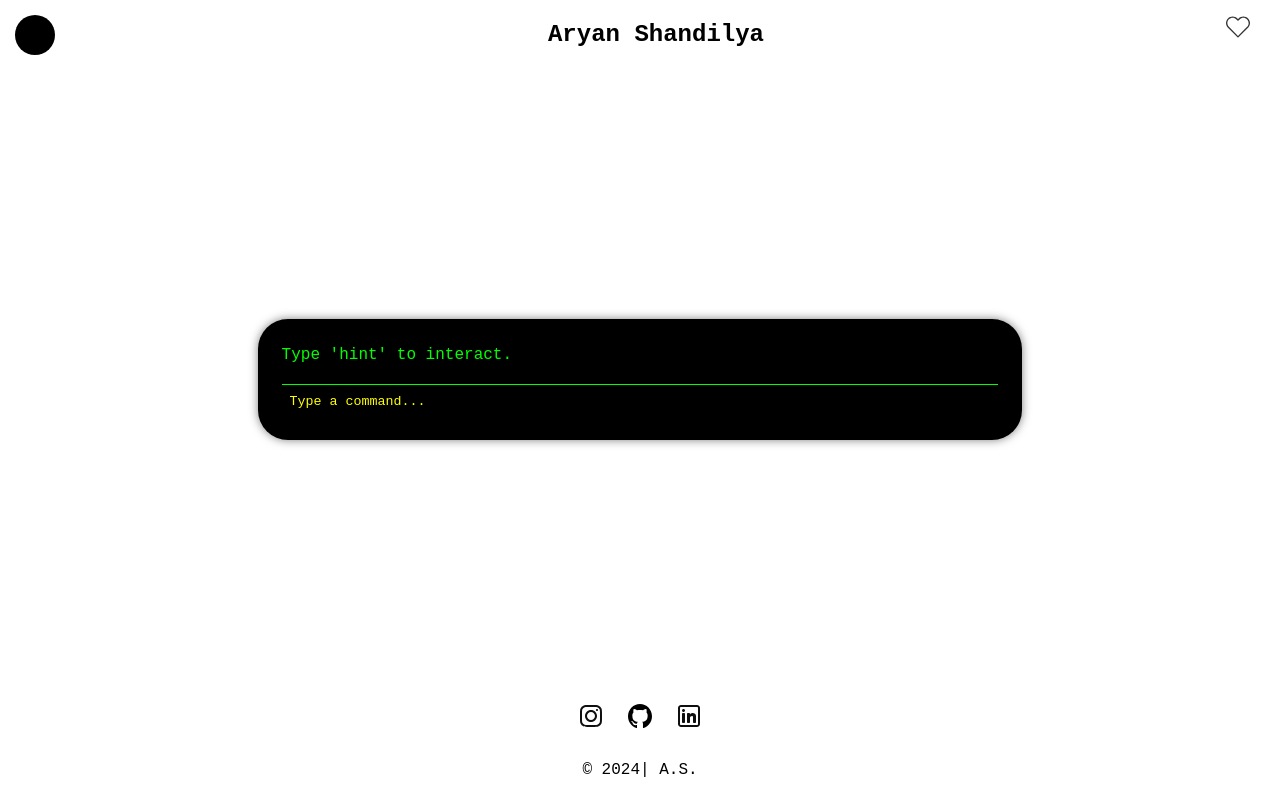
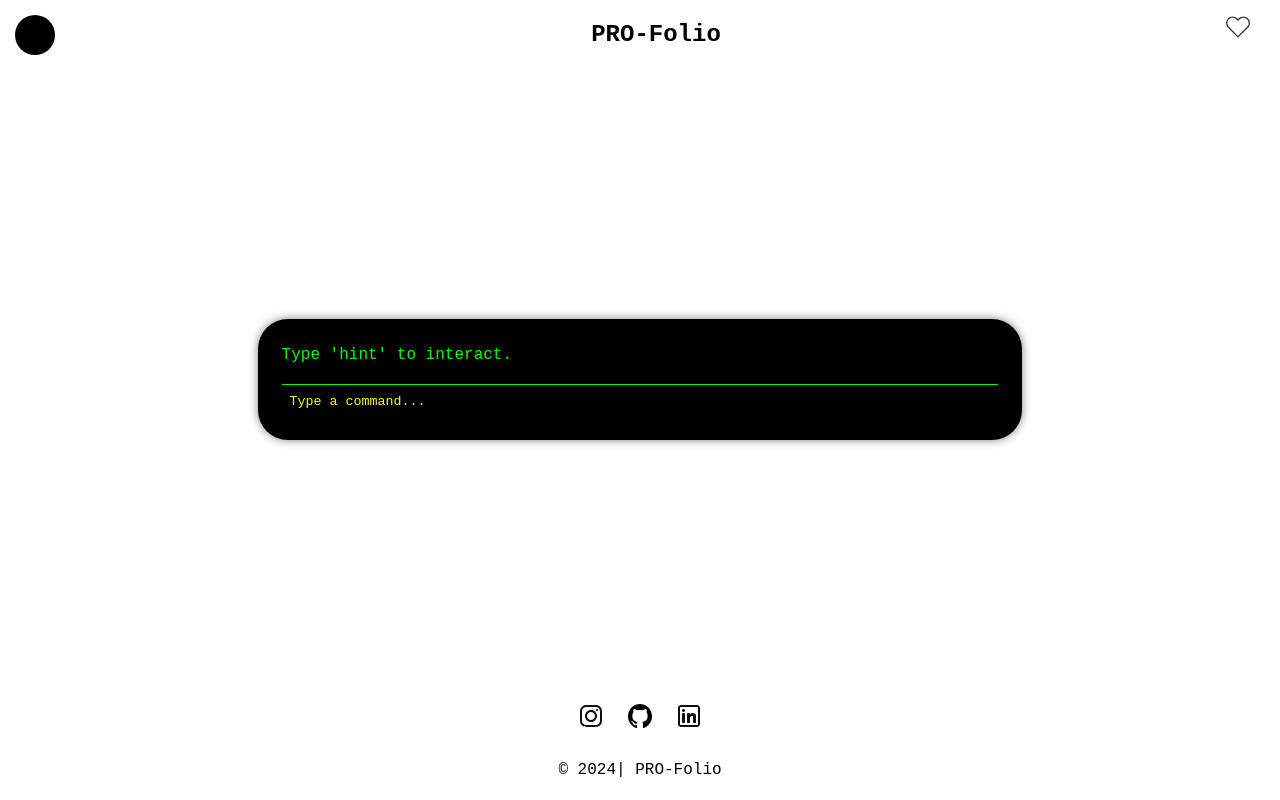
Before and after one commit to Aryan-Shan/IEEEVitBhopal_BLH27_TheBOYS, a plain HTML site: page index.html in a window 1280 px wide. Shown: the top 800 px of the page. Drawn offline with nearby package versions, Linux system fonts and the light colour scheme.

Commit message:
made changes

```diff
--- a/index.html
+++ b/index.html
@@ -7,7 +7,7 @@ Open Source Project:- Copyright Free (Except Media) -->
 <head>
     <meta charset="UTF-8">
     <meta name="viewport" content="width=device-width, initial-scale=1.0">
-    <title>Aryan Shandilya</title>
+    <title>PRO-Folio</title>
     <!-- 16x16 PNG for standard browsers -->
     <link rel="icon" type="image/png" sizes="32x32" href="images/favicon/icon.png">
 
--- a/script.js
+++ b/script.js
@@ -301,8 +301,8 @@ document.addEventListener("DOMContentLoaded", function () {
   }
 
   function displayTitle() {
-    const titleText = "Aryan Shandilya";
-    const footerText = " | A.S.";
+    const titleText = "PRO-Folio";
+    const footerText = " | PRO-Folio";
     const titleElement = document.getElementById("title");
     const footerElement = document.getElementById("footer");
     typeEffect(titleElement, titleText, 100);
```
